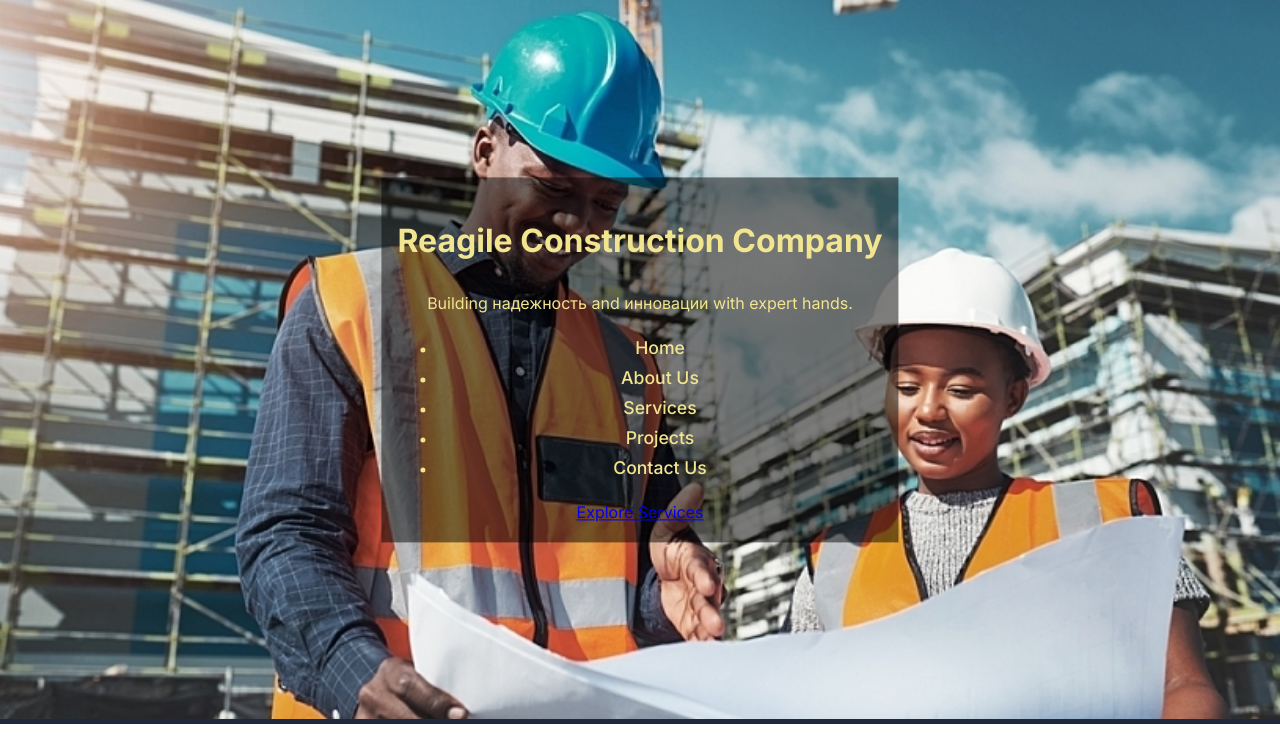
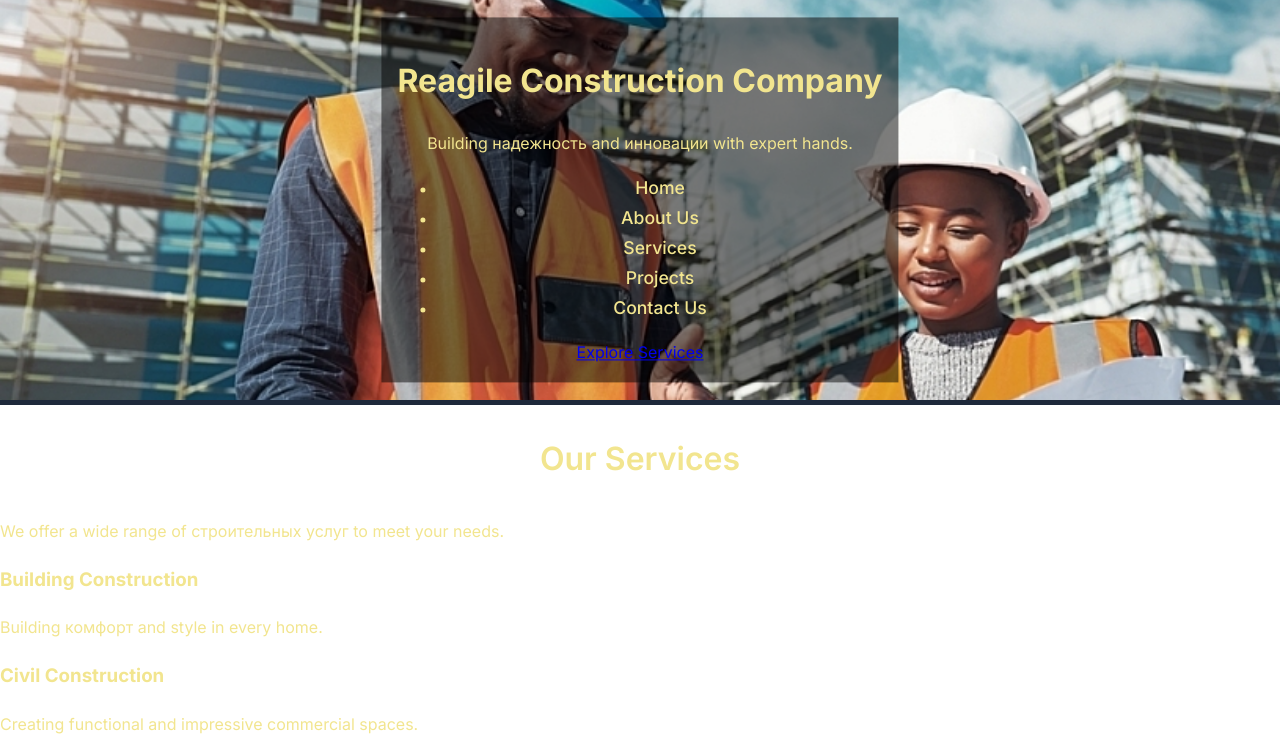
Before and after one commit to KatlegoKediseng/KBK-Constructions, a plain HTML site: page index.html in a window 1280 px wide. Shown: the top 748 px of the page. Drawn offline with Linux system fonts and the light colour scheme.

Commit message:
Update style.css

```diff
--- a/style.css
+++ b/style.css
@@ -18,7 +18,8 @@ header {
 
 .header-image {
     width: 100%;
-    height: auto;
+    max-height: 400px; /* Adjust this value as needed */
+    object-fit: cover; /* Ensures the image covers the header area */
     display: block;
 }
 
```
